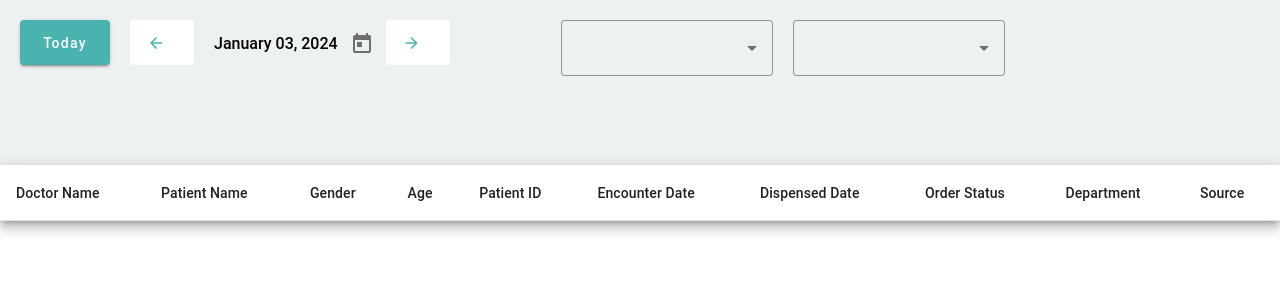
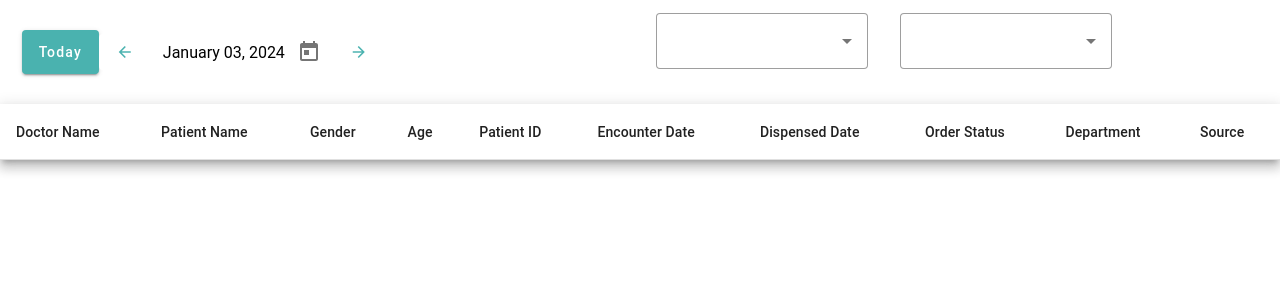
Before and after one commit to DarwinDennis003/angular-pharmacy, an Angular app: page / in a window 1280 px wide. Shown: the top 300 px of the page. Built offline with nearby package versions, Linux system fonts and the light colour scheme.

Commit message:
Revert " Ui Changes"

```diff
--- a/src/app/pharmacy/pharmacy.component.html
+++ b/src/app/pharmacy/pharmacy.component.html
@@ -1,16 +1,12 @@
 <div id="pharmacy-header">
     <div id="header-btns-wrapper">
         <div id="caleneder-events-wrapper">
-            <div class="first-btn">
-
-
             <button mat-raised-button
                     id="today-btn"
                     (click)="setCurrentDate()"
             >
             {{headerBtnConstants.todayBtn}}
            </button>
-           <div class="date-button">
            <button mat-flat-button
                  class="arrow-btn"
                 (click)="onBackwardBtnClicked()"
@@ -18,8 +14,8 @@
             <mat-icon class="arrow-icon"
             >arrow_back</mat-icon>
             </button>
-           <div class="date-picker">
-                <span id="current-date-span">{{currentSelectedDate}}</span>
+
+                <p id="current-date-span">{{currentSelectedDate}}</p>
                 <input matInput
                                 [matDatepicker]="datepicker"
                                 (dateChange)="onDateChangeEvent($event)"
@@ -27,24 +23,13 @@
                         />
                         <mat-datepicker-toggle matSuffix [for]="datepicker"></mat-datepicker-toggle>
                         <mat-datepicker #datepicker class="custom-datepicker-panel"></mat-datepicker>
-                    </div>
+
             <button mat-flat-button
                     class="arrow-btn"
                     (click)="onForwardBtnClicked()">
                 <mat-icon class="arrow-icon">arrow_forward</mat-icon>
             </button>
         </div>
-        </div>
-        </div>
-        <div class="second-div">
-            <!-- <div class="filter-div">
-                <img
-                  class="filter-icon"
-                  src="../../assets/pharmacy/filter.png"
-                  alt="filter Icon"
-                />
-                <span class="filter-tag">Filters</span>
-              </div> -->
         <div id="dropdown-btns-wrapper">
             @for(item of headerDropdowns ; track item.name){
                 <div class="dropdown-btn">
@@ -62,7 +47,6 @@
                 </div>
             }
         </div>
-        </div>
     </div>
 </div>
 <div id="pharmacy-orders-table">
--- a/src/app/pharmacy/pharmacy.component.scss
+++ b/src/app/pharmacy/pharmacy.component.scss
@@ -1,61 +1,45 @@
 @import "../../styles.scss" ;
 
 #pharmacy-header{
-    height:  calc(100% - 675px);
-    width:  calc(100% - 40px);
-    padding: 20px;
-    background-color: #eef1f2;
+    width: 100%;
+    height: 13%;
+    display: flex;
+    justify-content: space-between;
 }
 $header-btns-wrapper-margin : 3px ;
 $header-btns-wrapper-padding : 3px ;
 #header-btns-wrapper{
     display: flex;
-    flex-direction: row;
+    width: 100%;
+    box-sizing: border-box;
+    margin : $header-btns-wrapper-margin ;
+    padding: $header-btns-wrapper-padding;
+    justify-content: space-between;
+    align-items: center;
 
 }
 
 #caleneder-events-wrapper{
     display: flex;
-    flex-direction: row;
-    justify-content: space-between;
-    width: 42% !important;
+    justify-content: flex-start;
+    box-sizing: border-box;
+    align-items: center;
+    width: 50%;
+    padding: 1em;
 }
 
 #today-btn{
-    background-color: #4ab2af !important;
-    color: white !important;
-    height: 45px;
-    width: 90px;
+    background-color: $trias-primary;
+    color: white;
+    height: 5.5vh;
+    width: 6vw;
+    box-sizing: border-box;
 }
-.arrow-btn{
-    height: 45px;
-    color:  #4ab2af !important;;
+
+#current-date-span{
+    font-size: 1em;
 }
-.date-picker{
-    display: flex;
-    flex-direction: row;
-    height: 46px
-}
-#current-date-span{
-    align-items: center;
-    display: flex;
-    font-weight: 500;
-    padding-left: 20px;
-}
-.date-button{
-    display: flex;
-    flex-direction: row;
-    padding-left: 20px;
 
-}
-.second-div{
-    display: flex;
-    flex-direction: row;
-}
-.first-btn{
-    display: flex;
-    flex-direction: row;
-}
 .arrow-icon{
     color: $trias-primary;
 }
@@ -71,9 +55,9 @@ $header-btns-wrapper-padding : 3px ;
 }
 
 .dropdown-btn{
-    font-size: 6px !important;
-    height: 20px;
-    padding-left: 20px;
+    margin: 1em;
+    display: flex;
+    align-items: center;
 }
 
 #pharmacy-orders-table{
--- a/src/app/pharmacy/resuable-table/resuable-table.component.html
+++ b/src/app/pharmacy/resuable-table/resuable-table.component.html
@@ -1,4 +1,3 @@
-<div class="reusable-table-body">
 <table mat-table [dataSource]="this.dataSource" class="mat-elevation-z8 pharmacy-grid-component">
     <!-- Dynamic Columns-->
     <ng-container *ngFor="let column of columnDef" [matColumnDef]="column.id">
@@ -52,4 +51,3 @@
      >
     </tr>
 </table>
-</div>
--- a/src/app/pharmacy/resuable-table/resuable-table.component.scss
+++ b/src/app/pharmacy/resuable-table/resuable-table.component.scss
@@ -2,7 +2,3 @@
     width: 30%;
     text-align: center;
   }
-  .reusable-table-body{
-  height: calc(100% - 55px);
-  width: 100%;
-  }
```
